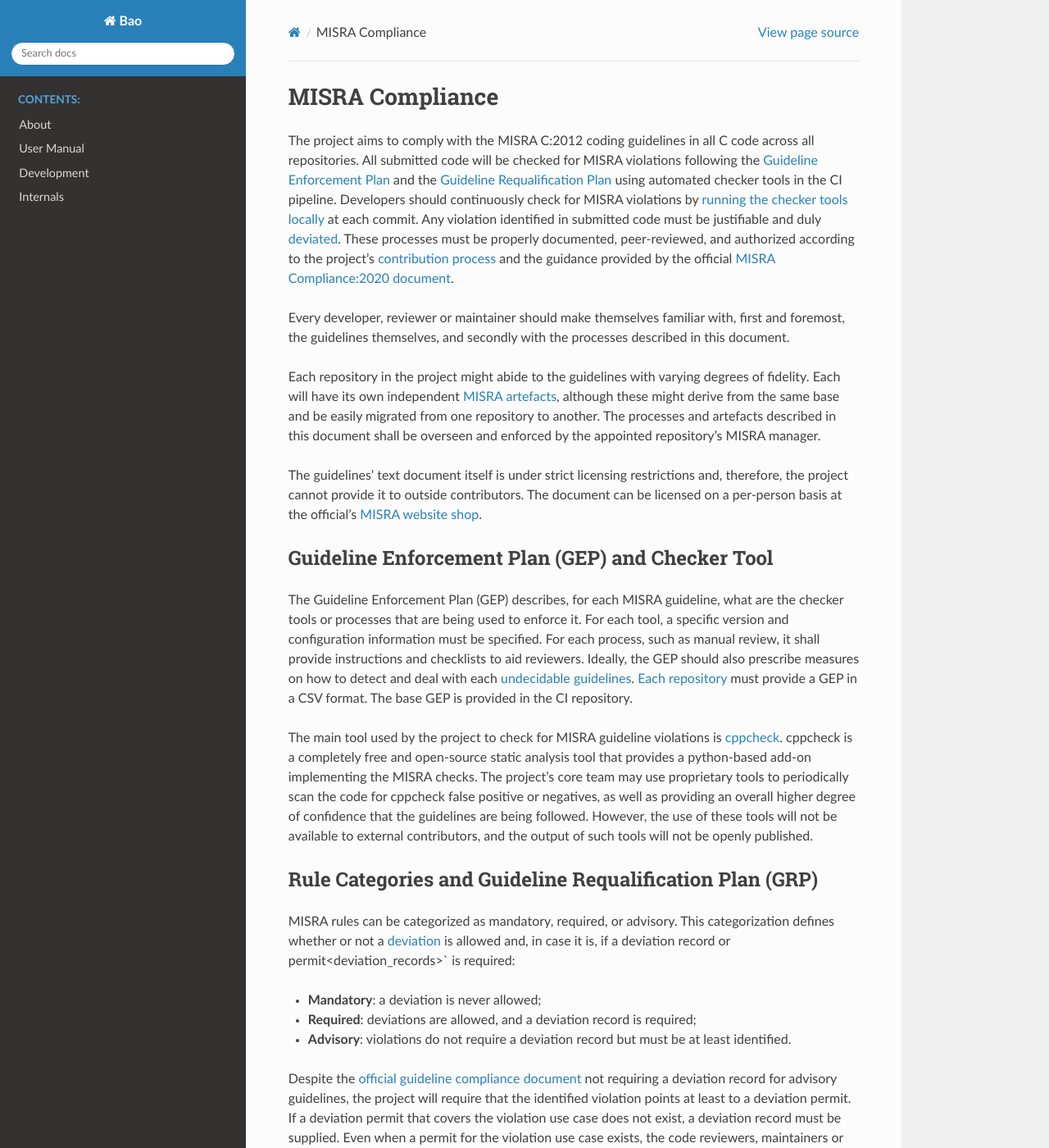
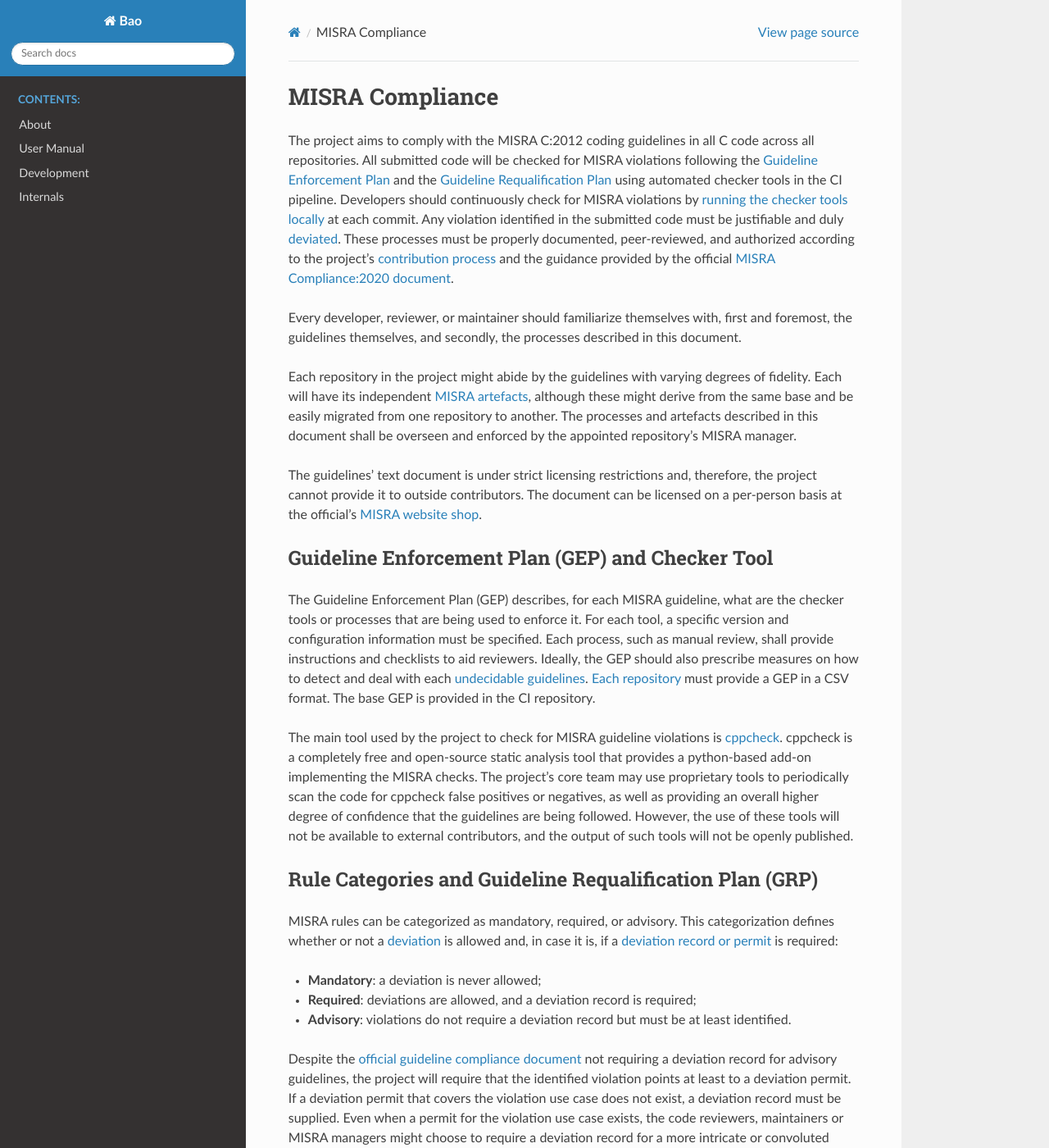
Before and after one commit to bao-project/bao-docs, a Sphinx documentation site: the page built from source/development/misra.rst, in a window 1280 px wide and 1400 px high. Shown: the whole window at 82% size. Built offline with Sphinx 7.4.7 and the Read the Docs theme 2.0.0, drawn with Linux system fonts in a browser that asks for light colours; some of the changed text lies outside the part shown.

Commit message:
fix(misra): english grammar, punctuation and typos
Co-authored-by: Daniel Oliveira <drawnpoetry@gmail.com>

Signed-off-by: José Martins <josemartins90@gmail.com>

```diff
--- a/source/development/misra.rst
+++ b/source/development/misra.rst
@@ -9,25 +9,25 @@
 :ref:`Guideline Requalification Plan <misra_gep>` using automated checker tools
 in the :ref:`CI pipeline <ci>`. Developers should continuously check for MISRA
 violations by :ref:`running the checker tools locally<misra_check_locally>` at
-each commit. Any violation identified in submitted code must be justifiable and
+each commit. Any violation identified in the submitted code must be justifiable and
 duly :ref:`deviated<deviations>`. These processes must be properly documented,
 peer-reviewed, and authorized according to the project's :ref:`contribution
 process <contributing>` and the guidance provided by the official `MISRA
 Compliance:2020 document
 <https://www.misra.org.uk/app/uploads/2021/06/MISRA-Compliance-2020.pdf>`_.
 
-Every developer, reviewer or maintainer should make themselves familiar with,
-first and foremost, the guidelines themselves, and secondly with the processes
+Every developer, reviewer, or maintainer should familiarize themselves with,
+first and foremost, the guidelines themselves, and secondly, the processes
 described in this document.
 
-Each repository in the project might abide to the guidelines with varying
-degrees of fidelity. Each will have its own independent :ref:`MISRA
+Each repository in the project might abide by the guidelines with varying
+degrees of fidelity. Each will have its independent :ref:`MISRA
 artefacts<misra_artefacts>`, although these might derive from the same base and
 be easily migrated from one repository to another. The processes and artefacts
 described in this document shall be overseen and enforced by the appointed
 repository's :ref:`MISRA manager`.
 
-The guidelines' text document itself is under strict licensing restrictions
+The guidelines' text document is under strict licensing restrictions
 and, therefore, the project cannot provide it to outside contributors. The
 document can be licensed on a per-person basis at the official's `MISRA website
 shop <https://www.misra.org.uk/shop/>`_.
@@ -39,8 +39,8 @@
 
 The Guideline Enforcement Plan (GEP) describes, for each MISRA guideline, what
 are the checker tools or processes that are being used to enforce it. For each
-tool, a specific version and configuration information must be specified. For
-each process, such as manual review, it shall provide instructions and
+tool, a specific version and configuration information must be specified. Each
+process, such as manual review, shall provide instructions and
 checklists to aid reviewers. Ideally, the GEP should also prescribe measures on
 how to detect and deal with each :ref:`undecidable
 guidelines<misra_undecidable_false_positive>`. :ref:`Each
@@ -52,7 +52,7 @@
 `cppcheck <https://cppcheck.sourceforge.io/>`_. cppcheck is a completely free
 and open-source static analysis tool that provides a python-based add-on
 implementing the MISRA checks. The project's core team may use proprietary
-tools to periodically scan the code for cppcheck false positive or negatives,
+tools to periodically scan the code for cppcheck false positives or negatives,
 as well as providing an overall higher degree of confidence that the guidelines
 are being followed. However, the use of these tools will not be available to
 external contributors, and the output of such tools will not be openly
@@ -66,7 +66,7 @@
 
 MISRA rules can be categorized as mandatory, required, or advisory. This
 categorization defines whether or not a :ref:`deviation<deviations>` is allowed
-and, in case it is, if a :ref:`deviation record or permit<deviation_records>``
+and, in case it is, if a :ref:`deviation record or permit<deviation_records>`
 is required:
 
 * **Mandatory**: a deviation is never allowed;
@@ -93,7 +93,7 @@
 
     * required guidelines can be promoted to mandatory;
 
-    * advisory guidelines might be promoted to required, to mandatory or, on
+    * advisory guidelines might be promoted to required, mandatory, or, on
       the contrary, completely misapplied.
 
 A project's GRP must start with the original category for every rule. Every
@@ -118,7 +118,7 @@
       reconfigure the tools accordingly.
 
 As described in :ref:`Repository MISRA Artefacts`, each repository must provide
-a GEP in a CSV format, for which a baseline is provided in the `CI repository
+a GEP in a CSV format, for which a baseline is provided in the :ref:`CI repository
 <ci_repo>`.
 
 .. _deviations:
@@ -130,15 +130,15 @@
 be subject to the automatic checking of MISRA compliance by the :ref:`CI
 pipeline <ci>`. Ideally, the pull-request should not introduce any new MISRA
 violations. Developers should always strive to follow the MISRA coding
-guidelines. However, they may come to the conclusion that a violation is
+guidelines. However, they may conclude that a violation is
 unavoidable and justifiable according to at least one of the :ref:`deviation
 reasons <deviation_reasons>`. If so, developers must document and request the
-introduction of the violation in the code base, which will be subject to
-approval of code reviewer. These approved violations are called deviations. To
+introduction of the violation in the code base, which will be subject to the
+approval of a code reviewer. These approved violations are called deviations. To
 introduce a deviation, a developer must follow the :ref:`deviation procedure
 <deviation_procedure>` which include providing a :ref:`deviation record
 <deviation_records>`, :ref:`annotate<deviation_annotations>` all violations,
-and being explicitly approved by :ref:`MISRA managers<misra_manager>`-
+and being explicitly approved by :ref:`MISRA managers<misra_manager>`.
 
 .. _deviation_reasons:
 
@@ -181,7 +181,7 @@
   manager<_misra_manager>`.
 
 * **Implementation or compliance of standards**. If it would preclude the
-  developer from implementing, using or following a standard or externally
+  developer from implementing, using, or following a standard or externally
   defined API.
 
 .. _deviation_procedure:
@@ -232,7 +232,7 @@
 Deviation annotations
 *********************
 
-Deviation annotations are placed in comments preceding to the code that is
+Deviation annotations are placed in comments preceding the code
 incurring the violation. Their main role is to identify the code locations
 related to a given deviation record or permit, as well as suppress violation
 diagnostics issued by the checker tools. A deviation annotation follows a
@@ -279,15 +279,15 @@
 Managing Stale Deviations
 *************************
 
-It is important to make sure the deviation records, and more specifically,
+It is important to ensure the deviation records, and more specifically,
 annotations are up-to-date, that is, truly flagging an existing annotation and
-not an old, already gone one. Otherwise the code might become infested with
+not an old, already gone one. Otherwise, the code might become infested with
 stale annotations, making it difficult to discern what annotations are flagging
-a an active violation. More importantly, a stale annotation must not be hiding
+an active violation. More importantly, a stale annotation must not be hiding
 a new violation for which a record or permit does not exist.
 
-Although some checker tools might have the capacity to flag when a stale
-annotation appears, code developers, reviewers and maintainers must always be
+Although some checker tools might be able to flag when a stale
+annotation appears, code developers, reviewers, and maintainers must always be
 attentive. If a modification changes or removes code that is under the effect
 of a deviation annotation, the same code submission should remove the
 deviation's annotations, and if no other mentions of the deviation exist, the
@@ -297,7 +297,7 @@
 deviations. However, it only allows us to suppress violations on either a
 single-line or file-wide basis. The aforementioned :ref:`range
 annotations<deviation_annotation>` are translated to multiple single-line
-suppressions, and have to be paired with a suppression for the "unmatched
+suppressions, and must be paired with a suppression for the "unmatched
 suppression" warning itself. Therefore, these type of annotations might more
 easily result in stale deviations.
 
@@ -406,13 +406,13 @@
 Dealing with Pre-existing Violations
 ------------------------------------
 
-Pre-existing violations might be encountered in the existing code, and not
+Pre-existing violations might be encountered in the existing code and not
 necessarily be introduced by a new pull-request. This might happen, for
 example, whenever the checker tools are updated or reconfigured.
 
 When pre-existing violations are detected, the repository maintainer is
 responsible for either modify the code to remove the violations or introduce
-new deviations following the `deviation_procedure`.
+new deviations following the :ref:`deviation procedure<deviation_procedure>`.
 
 False Positive Diagnostics
 --------------------------
@@ -458,7 +458,7 @@
     * a permits sub-directory, containing a file for each :ref:`deviation
       permit<deviations>` in yaml format
 
-Templates for all these documents are provided in the misra directory of the
+Templates for all these documents are provided in the ``misra`` directory of the
 :ref:`CI repository <ci_repo>`.
 
 .. _misra_manager:
@@ -501,5 +501,5 @@
     make PLATFORM=qemu-aarch64-virt misra-check
 
 It is suggested to use the provided :ref:`Docker container image <docker>` for
-running the checks, otherwise you will first have to :ref:`setup all the
+running the checks; otherwise, you will first have to :ref:`setup all the
 necessary tools locally<local_environment>`.
```
Also changed, not shown: other parts of source/development/misra.rst (+20 -20 lines).
